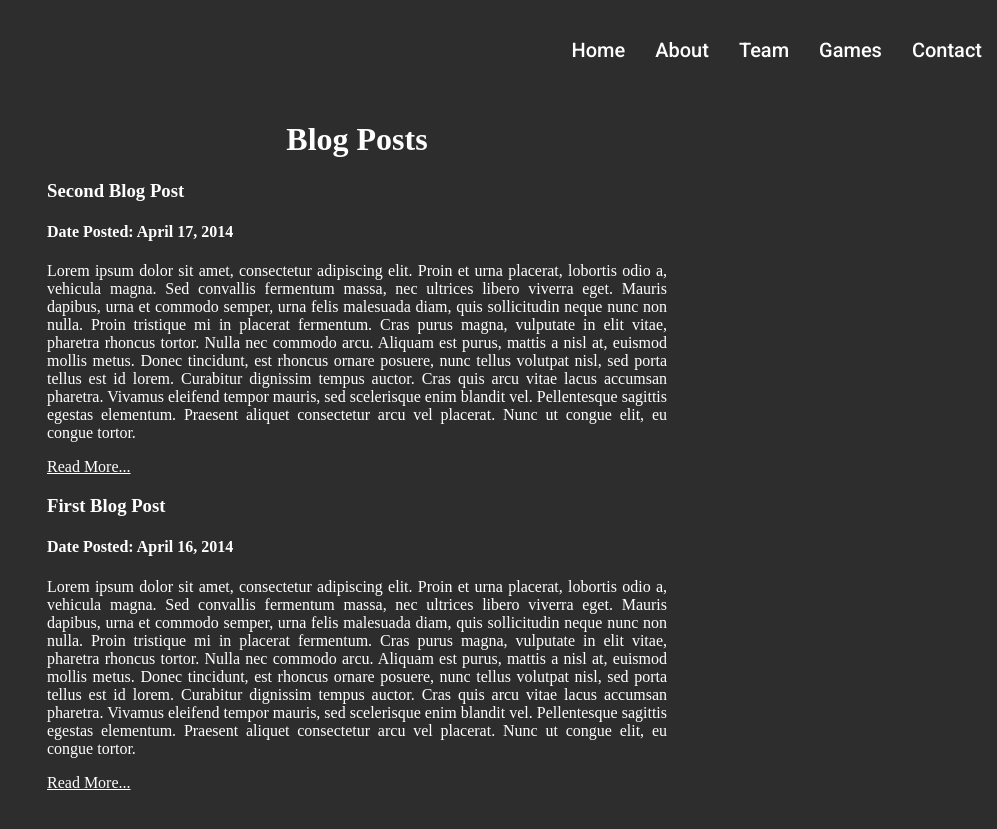
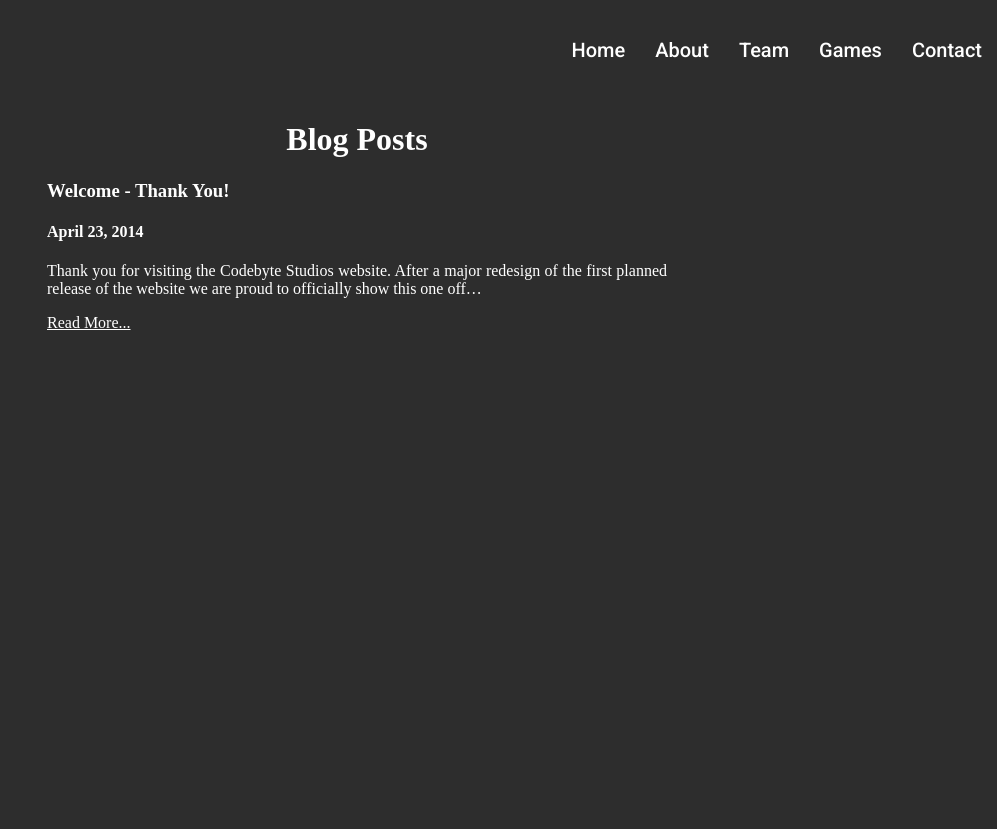
Before and after one commit to CodebyteStudios/codebytestudios.github.io, a Jekyll site: the page built from index.html, in a window 1280 px wide. Shown: the top 829 px of the page, without its empty margins (283-1280 px from the left). Built offline with Jekyll 4.4.1, drawn with Linux system fonts in a browser that asks for light colours.

Commit message:
Changed Navi and added a real post

```diff
--- a/_layouts/post.html
+++ b/_layouts/post.html
@@ -25,6 +25,7 @@
             <div id="posts">
                 <h3>{{page.title}}</h3>
                 {{content}}
+                <br />
                 <div id="disqus_thread"></div>
                 <script type="text/javascript">
                     /* * * CONFIGURATION VARIABLES: EDIT BEFORE PASTING INTO YOUR WEBPAGE * * */
--- a/_posts/2014-04-16-First-Post.md
+++ /dev/null
@@ -1,14 +0,0 @@
----
-layout: post
-title: First Blog Post
----
-
-Lorem ipsum dolor sit amet, consectetur adipiscing elit. Proin et urna placerat, lobortis odio a, vehicula magna. Sed convallis fermentum massa, nec ultrices libero viverra eget. Mauris dapibus, urna et commodo semper, urna felis malesuada diam, quis sollicitudin neque nunc non nulla. Proin tristique mi in placerat fermentum. Cras purus magna, vulputate in elit vitae, pharetra rhoncus tortor. Nulla nec commodo arcu. Aliquam est purus, mattis a nisl at, euismod mollis metus. Donec tincidunt, est rhoncus ornare posuere, nunc tellus volutpat nisl, sed porta tellus est id lorem. Curabitur dignissim tempus auctor. Cras quis arcu vitae lacus accumsan pharetra. Vivamus eleifend tempor mauris, sed scelerisque enim blandit vel. Pellentesque sagittis egestas elementum. Praesent aliquet consectetur arcu vel placerat. Nunc ut congue elit, eu congue tortor.
-
-Nam interdum lacus vel cursus lobortis. Donec eros odio, pharetra sed porttitor quis, consequat id augue. Curabitur non euismod nisi, quis mollis tortor. Phasellus sed mi sit amet massa rutrum auctor. Duis nibh turpis, accumsan sed nunc vel, tempor mattis elit. Cras eget aliquam lacus, id luctus magna. Sed feugiat, elit at tincidunt tincidunt, quam ipsum placerat neque, ac mattis felis nunc quis lectus. Aenean commodo est vel elit placerat ultricies sed sit amet elit. Morbi iaculis arcu et ipsum congue, ac auctor est fringilla. Donec metus sem, ullamcorper in viverra quis, varius in dui. Maecenas eu eros quis ante gravida semper.
-
-Integer vitae ornare est, sit amet feugiat nisl. Phasellus tincidunt felis nec ipsum ullamcorper blandit. Fusce hendrerit sem et magna dapibus, et tincidunt felis malesuada. Donec a nunc dapibus, mattis quam vel, dapibus diam. Sed congue turpis vel mi condimentum vulputate. Phasellus nisl sapien, cursus et orci in, pretium tincidunt justo. Morbi dapibus condimentum dictum. Sed tincidunt mi vitae libero molestie molestie. Donec dignissim, urna nec elementum aliquam, erat purus imperdiet turpis, id rutrum nisi urna eu risus. Vivamus vel mi ultrices, feugiat turpis sit amet, tincidunt turpis. Maecenas vel arcu enim. Vivamus mattis hendrerit nisl sit amet ornare. Ut ullamcorper ipsum velit, quis pretium tellus semper eu. Aenean venenatis neque eu tortor fermentum aliquam et ut justo.
-
-Donec eros dui, laoreet vitae faucibus congue, ultricies vel sapien. Quisque sit amet dolor semper, sollicitudin erat ac, elementum libero. Aliquam cursus purus eget vehicula bibendum. In hac habitasse platea dictumst. Class aptent taciti sociosqu ad litora torquent per conubia nostra, per inceptos himenaeos. Aliquam pulvinar risus magna, eu euismod ipsum luctus vitae. Duis eu ligula placerat, semper augue ut, interdum arcu. Donec quis enim turpis. Donec elementum velit ac justo venenatis iaculis vitae ultricies tellus. Vestibulum ut semper metus, sed tincidunt turpis. Aenean sit amet scelerisque leo. Cras eget odio faucibus, pharetra quam sit amet, venenatis odio. Phasellus tincidunt tellus accumsan tempus sodales.
-
-Curabitur cursus quam et diam tristique varius. Integer eros ipsum, laoreet quis malesuada ut, auctor ut massa. In porta a magna sed ultrices. Nulla facilisi. Mauris eu ipsum sed nisl imperdiet scelerisque. In ac diam rutrum, consectetur enim id, ullamcorper magna. Donec elementum urna vel dui tincidunt lobortis. Nunc eget dignissim urna.
--- a/_posts/2014-04-17-Second-Post.md
+++ /dev/null
@@ -1,14 +0,0 @@
----
-layout: post
-title: Second Blog Post
----
-
-Lorem ipsum dolor sit amet, consectetur adipiscing elit. Proin et urna placerat, lobortis odio a, vehicula magna. Sed convallis fermentum massa, nec ultrices libero viverra eget. Mauris dapibus, urna et commodo semper, urna felis malesuada diam, quis sollicitudin neque nunc non nulla. Proin tristique mi in placerat fermentum. Cras purus magna, vulputate in elit vitae, pharetra rhoncus tortor. Nulla nec commodo arcu. Aliquam est purus, mattis a nisl at, euismod mollis metus. Donec tincidunt, est rhoncus ornare posuere, nunc tellus volutpat nisl, sed porta tellus est id lorem. Curabitur dignissim tempus auctor. Cras quis arcu vitae lacus accumsan pharetra. Vivamus eleifend tempor mauris, sed scelerisque enim blandit vel. Pellentesque sagittis egestas elementum. Praesent aliquet consectetur arcu vel placerat. Nunc ut congue elit, eu congue tortor.
-
-Nam interdum lacus vel cursus lobortis. Donec eros odio, pharetra sed porttitor quis, consequat id augue. Curabitur non euismod nisi, quis mollis tortor. Phasellus sed mi sit amet massa rutrum auctor. Duis nibh turpis, accumsan sed nunc vel, tempor mattis elit. Cras eget aliquam lacus, id luctus magna. Sed feugiat, elit at tincidunt tincidunt, quam ipsum placerat neque, ac mattis felis nunc quis lectus. Aenean commodo est vel elit placerat ultricies sed sit amet elit. Morbi iaculis arcu et ipsum congue, ac auctor est fringilla. Donec metus sem, ullamcorper in viverra quis, varius in dui. Maecenas eu eros quis ante gravida semper.
-
-Integer vitae ornare est, sit amet feugiat nisl. Phasellus tincidunt felis nec ipsum ullamcorper blandit. Fusce hendrerit sem et magna dapibus, et tincidunt felis malesuada. Donec a nunc dapibus, mattis quam vel, dapibus diam. Sed congue turpis vel mi condimentum vulputate. Phasellus nisl sapien, cursus et orci in, pretium tincidunt justo. Morbi dapibus condimentum dictum. Sed tincidunt mi vitae libero molestie molestie. Donec dignissim, urna nec elementum aliquam, erat purus imperdiet turpis, id rutrum nisi urna eu risus. Vivamus vel mi ultrices, feugiat turpis sit amet, tincidunt turpis. Maecenas vel arcu enim. Vivamus mattis hendrerit nisl sit amet ornare. Ut ullamcorper ipsum velit, quis pretium tellus semper eu. Aenean venenatis neque eu tortor fermentum aliquam et ut justo.
-
-Donec eros dui, laoreet vitae faucibus congue, ultricies vel sapien. Quisque sit amet dolor semper, sollicitudin erat ac, elementum libero. Aliquam cursus purus eget vehicula bibendum. In hac habitasse platea dictumst. Class aptent taciti sociosqu ad litora torquent per conubia nostra, per inceptos himenaeos. Aliquam pulvinar risus magna, eu euismod ipsum luctus vitae. Duis eu ligula placerat, semper augue ut, interdum arcu. Donec quis enim turpis. Donec elementum velit ac justo venenatis iaculis vitae ultricies tellus. Vestibulum ut semper metus, sed tincidunt turpis. Aenean sit amet scelerisque leo. Cras eget odio faucibus, pharetra quam sit amet, venenatis odio. Phasellus tincidunt tellus accumsan tempus sodales.
-
-Curabitur cursus quam et diam tristique varius. Integer eros ipsum, laoreet quis malesuada ut, auctor ut massa. In porta a magna sed ultrices. Nulla facilisi. Mauris eu ipsum sed nisl imperdiet scelerisque. In ac diam rutrum, consectetur enim id, ullamcorper magna. Donec elementum urna vel dui tincidunt lobortis. Nunc eget dignissim urna.
--- /dev/null
+++ b/_posts/2014-04-23-Welcome.md
@@ -0,0 +1,10 @@
+---
+layout: post
+title: Welcome - Thank You!
+---
+
+Thank you for visiting the Codebyte Studios website. After a major redesign of the first planned release of the website we are proud to officially show this one off...
+
+With the use of Jekyll and third-party APIs we are able to bring you the site you see today. Jekyll has allowed us to provide a blog on a completely static website and Disqus provides us with free commenting services. In addition to both of these we have intergrated social media so you can share different areas of the site on your favorite social media services.
+
+The reason we decided to release this website much earlier than we have even produced a game is to allow people to follow along with our development process and hopefully be a part of that. Our goal is to provide frequent blog post updates via the site and share their links over our social media pages so everyone can keep up with the different projects we may be working on at the time. We are always open to suggestions about how we can improve the website or how we can improve or change certain aspects of the projects we talk about in these blogs.
--- a/index.html
+++ b/index.html
@@ -6,7 +6,7 @@
     <h1>Blog Posts</h1>
     {% for posts in site.posts %}
         <h3>{{posts.title}}</h3>
-        <h4>Date Posted: {{posts.date | date: "%B %d, %Y"}}</h4>
+        <h4>{{posts.date | date: "%B %d, %Y"}}</h4>
         <p>{{posts.excerpt}}</p>
         <a href="{{posts.url}}">Read More...</a>
         <br />
--- a/scripts/navi.js
+++ b/scripts/navi.js
@@ -1,27 +1,27 @@
 window.onload = function currentPage() {
     page = window.location.pathname;
     if(page == "/index.html") {
-        document.getElementById("home").style.borderTop="2px solid #30ACFF";
         document.getElementById("home").style.color="#30ACFF";
+        document.getElementById("home").style.boxShadow="inset 0 0 15px rgba(0,0,0,0.5)";
     }
     else if(page == "/") {
-        document.getElementById("home").style.borderTop="2px solid #30ACFF";
         document.getElementById("home").style.color="#30ACFF";
+        document.getElementById("home").style.boxShadow="inset 0 0 15px rgba(0,0,0,0.5)";
     }
     else if(page == "/about.html") {
-        document.getElementById("about").style.borderTop="2px solid #FF0000";
-        document.getElementById("about").style.color="#FF0000";
+        document.getElementById("about").style.color="#30ACFF";
+        document.getElementById("about").style.boxShadow="inset 0 0 15px rgba(0,0,0,0.5)";
     }
     else if(page == "/team.html") {
-        document.getElementById("team").style.borderTop="2px solid #FF6600";
-        document.getElementById("team").style.color="#FF6600";
+        document.getElementById("team").style.color="#30ACFF";
+        document.getElementById("team").style.boxShadow="inset 0 0 15px rgba(0,0,0,0.5)";
     }
     else if(page== "/games.html") {
-        document.getElementById("games").style.borderTop="2px solid #007A00";
-        document.getElementById("games").style.color="#007A00";
+        document.getElementById("games").style.color="#30ACFF";
+        document.getElementById("games").style.boxShadow="inset 0 0 15px rgba(0,0,0,0.5)";
     }
     else if(page == "/contact.html") {
-        document.getElementById("contact").style.borderTop="2px solid #000000";
-        document.getElementById("contact").style.color="#000000";
+        document.getElementById("contact").style.color="#30ACFF";
+        document.getElementById("contact").style.boxShadow="inset 0 0 15px rgba(0,0,0,0.5)";
     }
 }
--- a/stylesheets/master.css
+++ b/stylesheets/master.css
@@ -29,6 +29,7 @@
     min-width: 600px;
     width: 50%;
     margin: 0 auto;
+    padding-bottom: 25px;
 }
 #posts a {
     text-decoration: underline;
```
